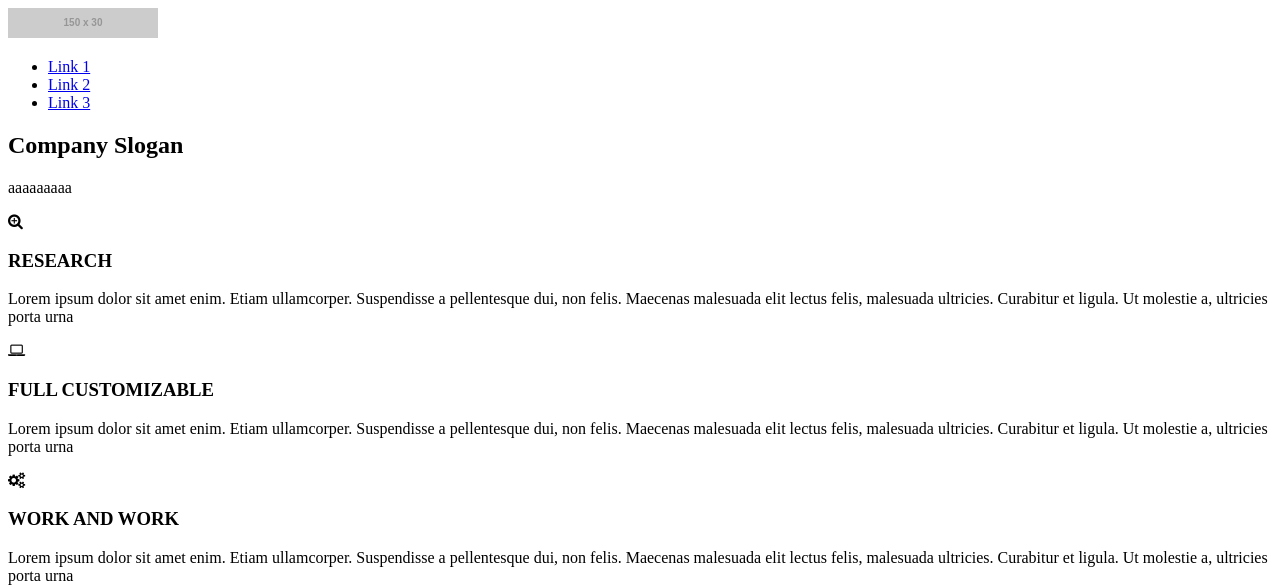
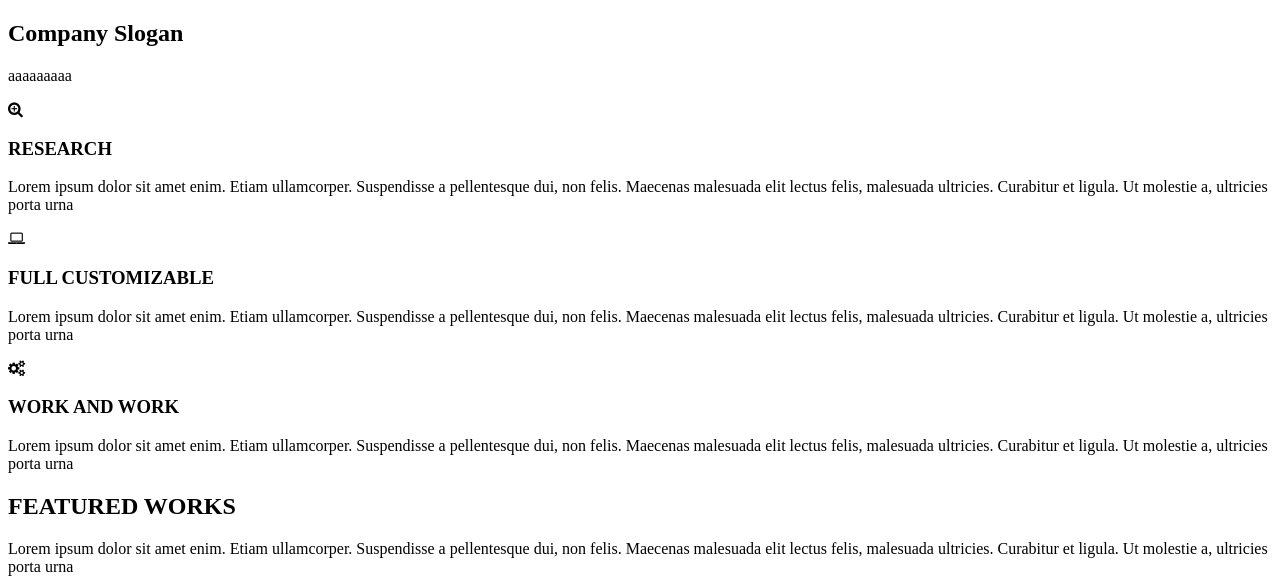
Before and after one commit to dominikdon/nauka-gita, a plain HTML site: page index.html in a window 1280 px wide. Shown: the top 588 px of the page. Drawn offline with nearby package versions, Linux system fonts and the light colour scheme; files that its build step writes are made by us from their sources; placeholder pictures from the web are drawn by us.

Commit message:
Delete nav

```diff
--- a/index.html
+++ b/index.html
@@ -9,20 +9,6 @@
 </head>
 <body>
 
-	    <nav>
-	        <div class="row">
-                <div class="col col-3">
-		        <img src="http://placehold.it/150x30">
-                </div>
-                <div class="col col-9">
-		            <ul>
-			            <li><a href="#">Link 1</a></li>
-			            <li><a href="#">Link 2</a></li>
-			            <li><a href="#">Link 3</a></li>
-		            </ul>
-		        </div>
-		    </div>
-        </nav>
     <section class="hero">
        <div class="row">
         <div class="slogan">
```
